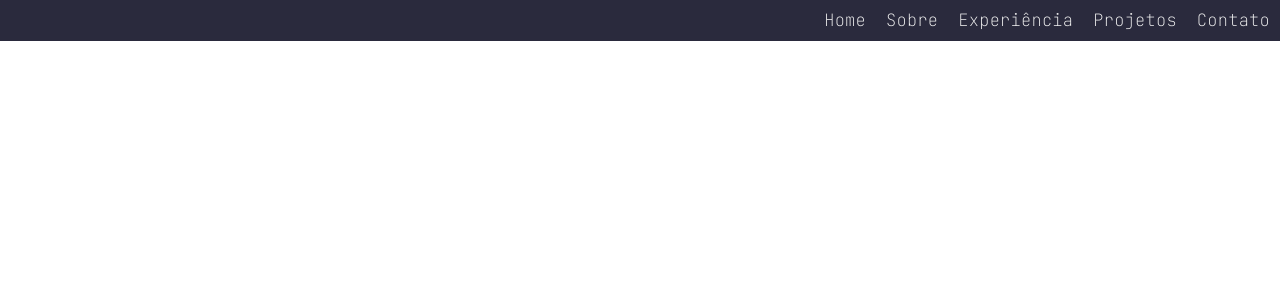
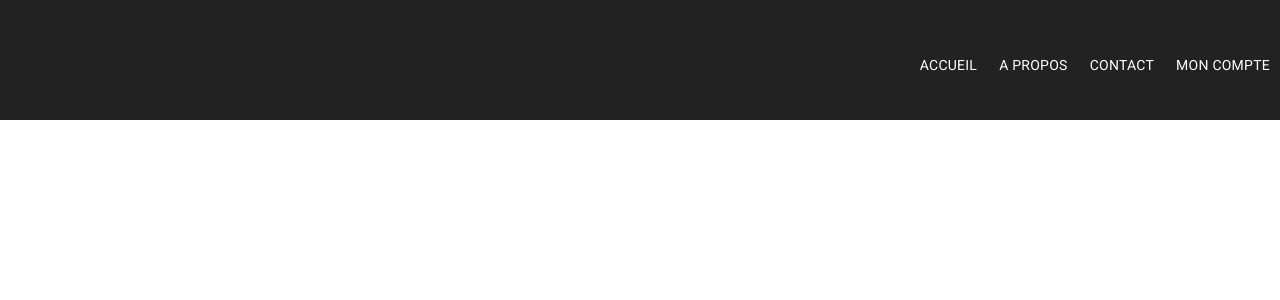
Before and after one commit to Ja1zinh0/NewPortifolio, an Angular app: page / in a window 1280 px wide. Shown: the top 300 px of the page. Built offline with nearby package versions, Linux system fonts and the light colour scheme.

Commit message:
change: header

```diff
--- a/src/app/components/header/header.component.css
+++ b/src/app/components/header/header.component.css
@@ -1,46 +1,92 @@
-@import url("https://fonts.googleapis.com/css2?family=JetBrains+Mono:wght@100&display=swap");
+header {
+  padding: 45px 0;
+  background-color: #222;
+}
 
-@media only screen and (max-width: 767px) {
-  nav {
-    background-color: #2a2a3d;
+.menu {
+  margin-top: 10px;
+  overflow: hidden;
+}
+.menu ul {
+  padding: 0;
+  margin: 0;
+  float: right;
+}
+
+.menu ul li {
+  list-style-type: none;
+
+  display: inline-block;
+
+  padding-left: 12px;
+  padding-right: 10px;
+
+  text-transform: uppercase;
+}
+.menu ul li a {
+  list-style: none;
+  text-decoration: none;
+  color: #ffffff;
+}
+.menu ul li a:hover {
+  color: #e9c62c;
+  cursor: pointer;
+  transition: 0.4s ease-in-out;
+}
+@media (max-width: 767px) {
+  .menu {
+    position: fixed;
+    right: -768px;
+    top: 100;
+    width: 100%;
+    height: 100%;
+    background: #222;
+    transition: 0.4s ease-in-out;
     overflow: hidden;
   }
-  .nav-right {
+  .row{
+    float: right;
+    width: 60px;
+  }
+  .menu ul li {
+    display: block;
+    text-align: left;
+    margin: 0;
+    padding: 10px 0 10px 26px;
+    border-bottom: 1px solid #312f2f;
+  }
+  .menu_icon {
+    display: inline-block;
+    position: relative;
+    padding-right: 10px;
+    padding-bottom: 20px;
+  }
+
+  .menu_icon span {
+    width: 42px;
+    height: 5px;
+    background: #ffffff;
+    display: block;
+    transition: 0.2s ease-in-out;
+  }
+  .menu_icon span:nth-child(2) {
+    margin: 4px 0;
+  }
+  .menu_iconClass span:nth-child(2) {
     display: none;
   }
 
-  .btn {
-    color: white;
-    size: 50px;
+  .menu_iconClass span:nth-child(1) {
+    transform: rotate(40deg);
   }
-  .btn-right {
-    float: right;
+
+  .menu_iconClass span:nth-child(3) {
+    transform: rotate(-40deg);
+    margin-top: -3px;
+  }
+
+  .menuClasse {
+    right: 0;
+    transition: 0.4s ease-in-out;
   }
 }
-
-@media only screen and (min-width: 768px) {
-  .btn {
-    display: none;
-  }
-
-  nav {
-    background-color: #2a2a3d;
-    overflow: hidden;
-  }
-
-  .nav-right {
-    float: right;
-  }
-
-  nav li {
-    display: inline-block;
-    padding: 10px;
-  }
-  nav a {
-    color: #f2f2f2;
-    padding: 10;
-    text-decoration: none;
-    font-size: 17px;
-    font-family: "JetBrains Mono", monospace;
-  }
-}
--- a/src/app/components/header/header.component.html
+++ b/src/app/components/header/header.component.html
@@ -1,17 +1,28 @@
-<nav>
-  <div class="btn-right">
-    <button mat-icon-button class="btn">
-      <mat-icon>menu</mat-icon>
-    </button>
+<header>
+  <div class="container">
+    <div class="row">
+      <div class="col-md-3 col-sm-3 col-xs-3"></div>
+
+      <div class="col-md-9 col-sm-9 col-9 text-end">
+        <div
+          class="menu_icon"
+          [class.menu_iconClass]="menu_icon_variable"
+          (click)="openMenu()"
+        >
+          <span></span>
+          <span></span>
+          <span></span>
+        </div>
+
+        <div class="menu" [class.menuClasse]="menuVariable">
+          <ul>
+            <li><a href="#">Accueil</a></li>
+            <li><a href="#">A propos</a></li>
+            <li><a href="#">Contact</a></li>
+            <li><a href="#">Mon compte</a></li>
+          </ul>
+        </div>
+      </div>
+    </div>
   </div>
-
-  <div class="nav-right">
-    <ul>
-      <li><a href="#">Home</a></li>
-      <li><a href="#">Sobre</a></li>
-      <li><a href="#">Experiência</a></li>
-      <li><a href="#">Projetos</a></li>
-      <li><a href="#">Contato</a></li>
-    </ul>
-  </div>
-</nav>
+</header>
--- a/src/app/components/header/header.component.ts
+++ b/src/app/components/header/header.component.ts
@@ -3,8 +3,15 @@ import { Component } from '@angular/core';
 @Component({
   selector: 'app-header',
   templateUrl: './header.component.html',
-  styleUrl: './header.component.css'
+  styleUrl: './header.component.css',
 })
 export class HeaderComponent {
-
+  constructor() {}
+  menu_icon_variable: boolean = false;
+  menuVariable: boolean = false;
+  ngOnInit(): void {}
+  openMenu() {
+    this.menuVariable = !this.menuVariable;
+    this.menu_icon_variable = !this.menu_icon_variable;
+  }
 }
```
